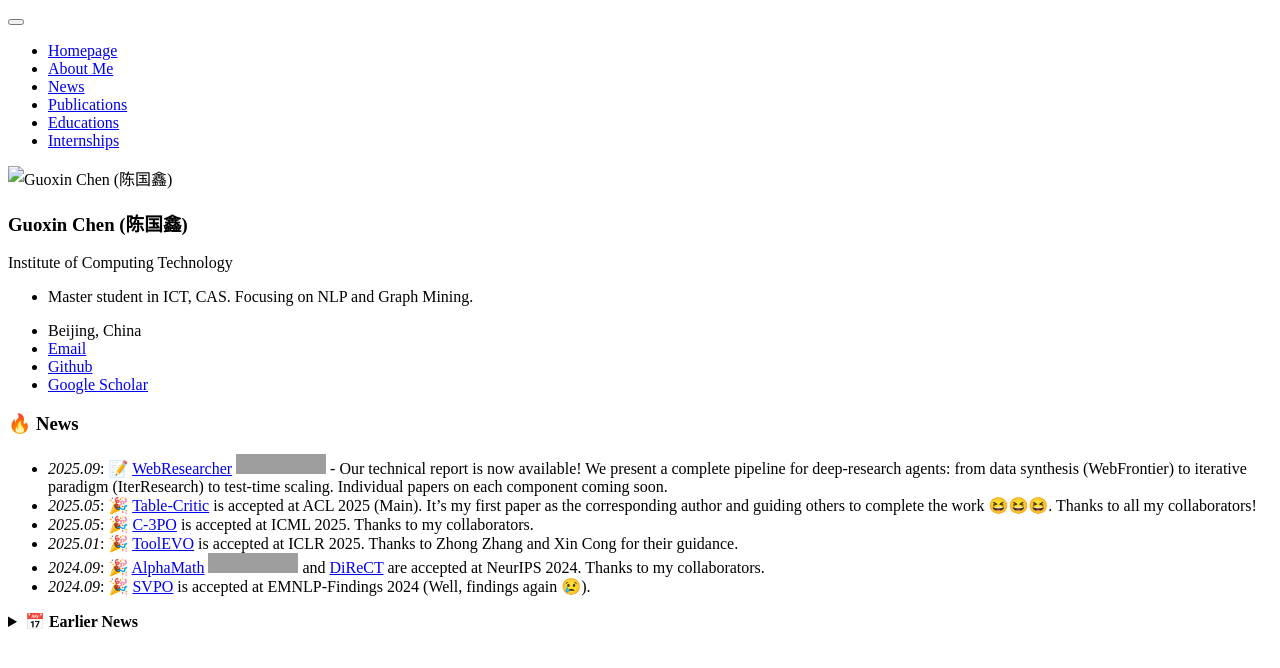
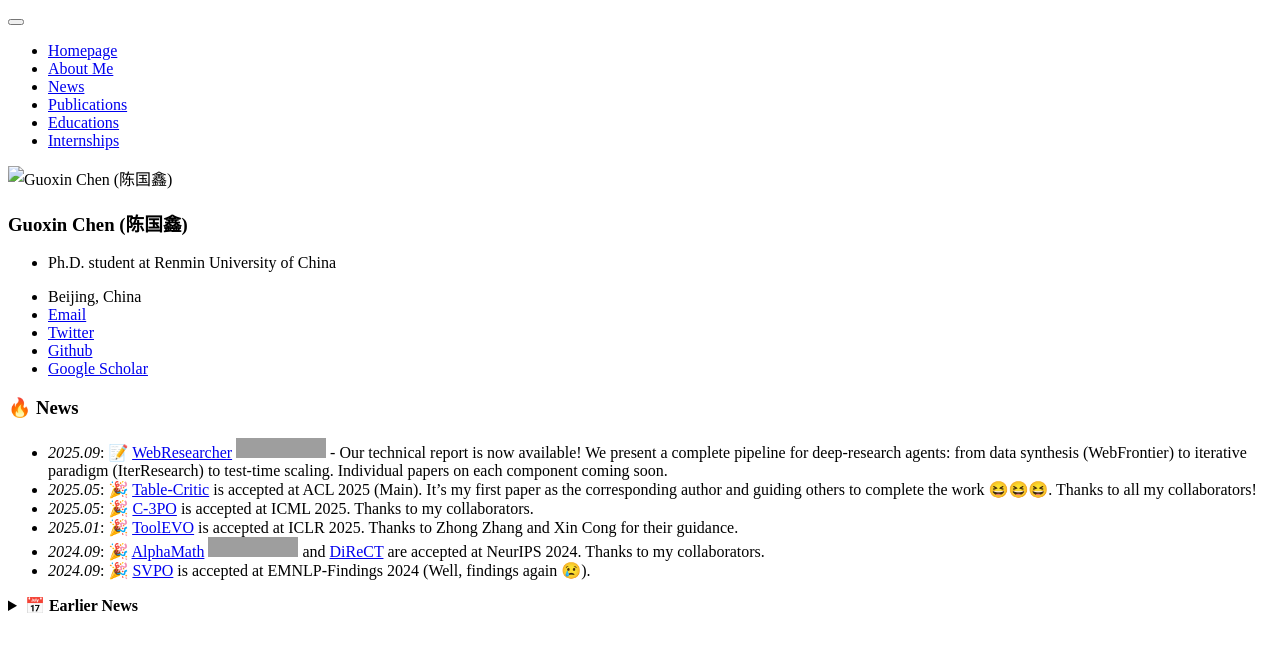
Before and after one commit to Chen-GX/Chen-GX.github.io, a Jekyll site: the page built from _pages/includes/news.md, in a window 1280 px wide. Shown: the top 668 px of the page. Built offline with Jekyll 4.4.1, drawn with Linux system fonts in a browser that asks for light colours; our own code applies the rules of GitHub Pages for plain Markdown files; some of the changed text lies outside the part shown; grey boxes are pictures that could not be loaded.

Commit message:
fix bug in News

```diff
--- a/_config.yml
+++ b/_config.yml
@@ -7,7 +7,7 @@
 
 # Site Settings
 title                    : "Guoxin Chen (陈国鑫)"
-description              : "Master student in ICT, CAS. Focusing on NLP and Graph Mining. "
+description              : "Ph.D. student at Renmin University of China"
 repository               : "Chen-GX/Chen-GX.github.io"
 google_scholar_stats_use_cdn : false
 
@@ -23,7 +23,7 @@
 author:
   name             : "Guoxin Chen (陈国鑫)"
   avatar           : "images/gx.jpg"
-  bio              : "Institute of Computing Technology"
+  bio              : # "Renmin University of China"
   location         : "Beijing, China"
   employer         :
   pubmed           :
@@ -51,7 +51,7 @@
   stackoverflow    : # http://stackoverflow.com/users/123456/username
   steam            :
   tumblr           :
-  twitter          :
+  twitter          : "https://x.com/GuoxinChen22"
   vine             :
   weibo            :
   xing             :
--- a/_pages/includes/news.md
+++ b/_pages/includes/news.md
@@ -7,11 +7,11 @@
 - *2024.09*: 🎉 [SVPO](https://arxiv.org/abs/2406.10858) is accepted at EMNLP-Findings 2024 (Well, findings again 😢).
 <details>
 <summary><b>📅 Earlier News</b></summary>
-
-- *2024.07*: 🎉 [One paper](https://arxiv.org/abs/2311.08919) on community search is accepted at CIKM 2024. See you in Boise, Idaho, USA.
-- *2024.05*: 🎉 [One paper](https://arxiv.org/pdf/2401.13246) on structured reasoning is accepted at ACL 2024 Main. See you in Bangkok.
-- *2024.03*: I join Tongyi Lab, Alibaba Group <img src='../../images/tongyi_logo.png' style="width: 20px; height: 20px; vertical-align: middle;"> as a Research intern in Beijing!
-- *2023.10*: 🎉 [One paper](https://aclanthology.org/2023.findings-emnlp.343/) on machine reading comprehension in PEFT is accepted at EMNLP-findings 2023.
-- *2023.08*: 🎉 [One paper](https://dl.acm.org/doi/10.1145/3583780.3614804) on OOD problems of node classification is accepted at CIKM 2023.
-
+<ul>
+<li><em>2024.07</em>: 🎉 <a href="https://arxiv.org/abs/2311.08919">FCS-HGNN</a> on community search is accepted at CIKM 2024. See you in Boise, Idaho, USA.</li>
+<li><em>2024.05</em>: 🎉 <a href="https://arxiv.org/pdf/2401.13246">SEER</a> on structured reasoning is accepted at ACL 2024 Main. See you in Bangkok.</li>
+<li><em>2024.03</em>: I join Tongyi Lab, Alibaba Group <img src='../../images/tongyi_logo.png' style="width: 20px; height: 20px; vertical-align: middle;"> as a Research intern in Beijing!</li>
+<li><em>2023.10</em>: 🎉 <a href="https://aclanthology.org/2023.findings-emnlp.343/">MPrompt</a> on machine reading comprehension in PEFT is accepted at EMNLP-findings 2023.</li>
+<li><em>2023.08</em>: 🎉 <a href="https://dl.acm.org/doi/10.1145/3583780.3614804">CIE</a> on OOD problems of node classification is accepted at CIKM 2023.</li>
+</ul>
 </details>
```
